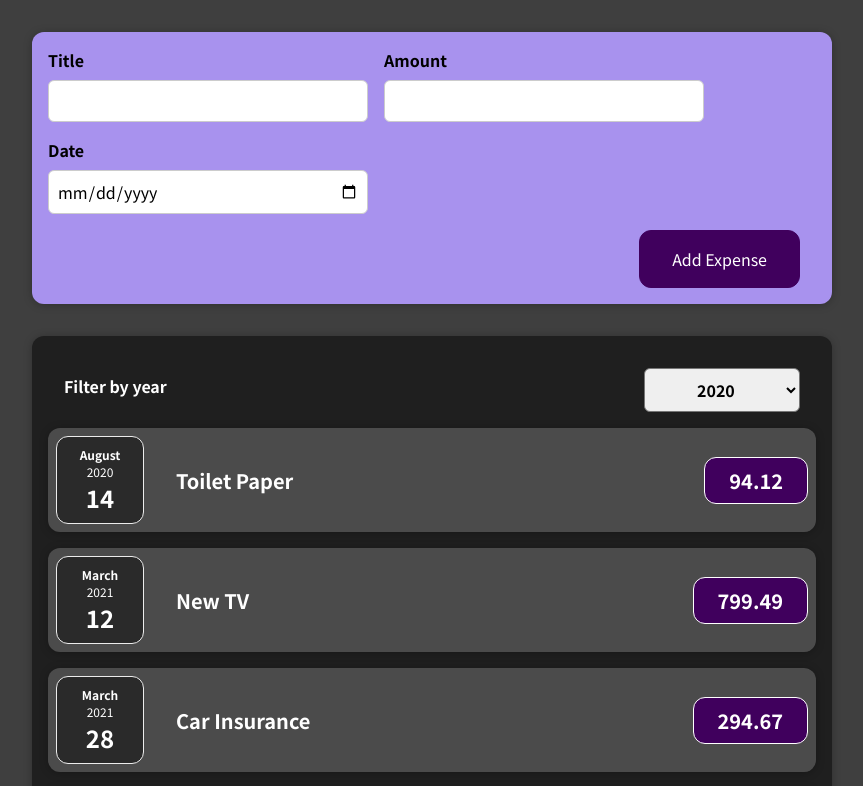
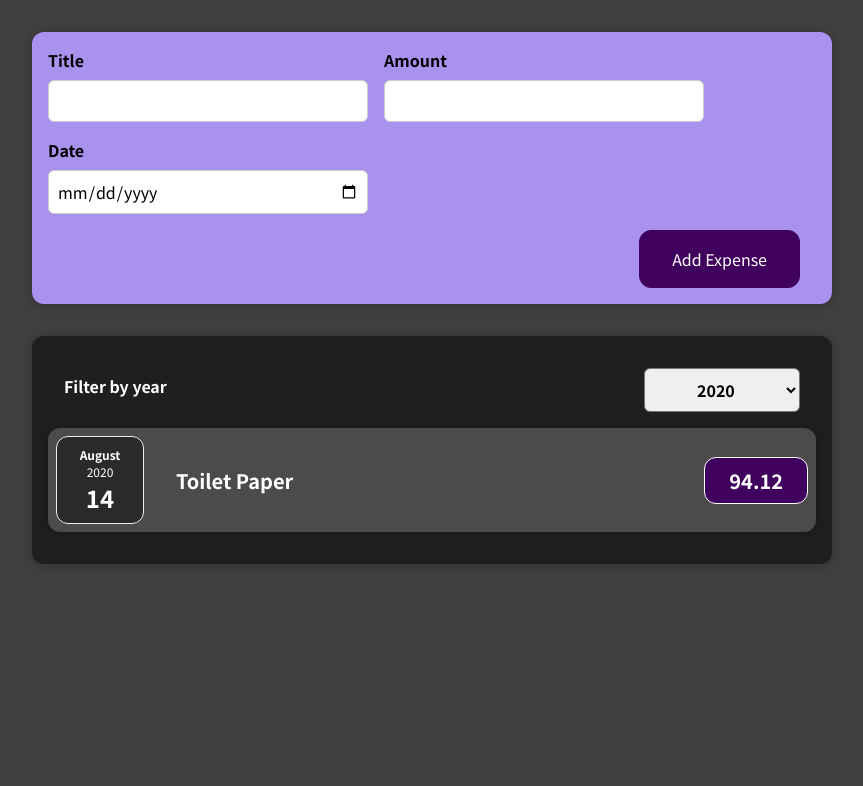
Before and after one commit to Gambit1zn/LearningReact, a React (Create React App) app: page / in a window 1280 px wide. Shown: the top 786 px of the page, without its empty margins (208-1071 px from the left). Built offline with nearby package versions, Linux system fonts and the light colour scheme.

Commit message:
added filtering method

```diff
--- a/src/components/Expenses/Expenses.js
+++ b/src/components/Expenses/Expenses.js
@@ -11,11 +11,15 @@
     setFilteredYear(selectedYear);
   };
 
+  const filteredExpenses = props.items.filter(expense => {
+    return expense.date.getFullYear().toString() === filteredYear;
+  });
+
   return (
     <div>
       <Card className='expenses'>
         <ExpenseFilter selected={filteredYear} onChangeFilter={filterChangeHandler}></ExpenseFilter>
-        {props.items.map(expense => <ExpenseItem key={expense.id} title={expense.title} amount={expense.amount} date={expense.date} />)}
+        {filteredExpenses.map(expense => <ExpenseItem key={expense.id} title={expense.title} amount={expense.amount} date={expense.date} />)}
       </Card>
     </div>
   );
```
